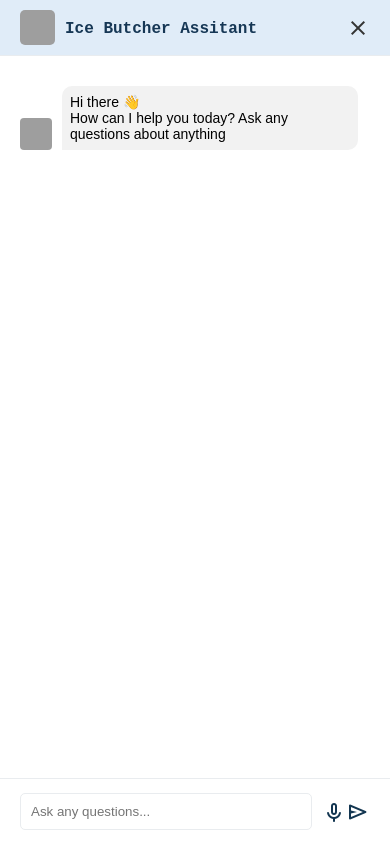
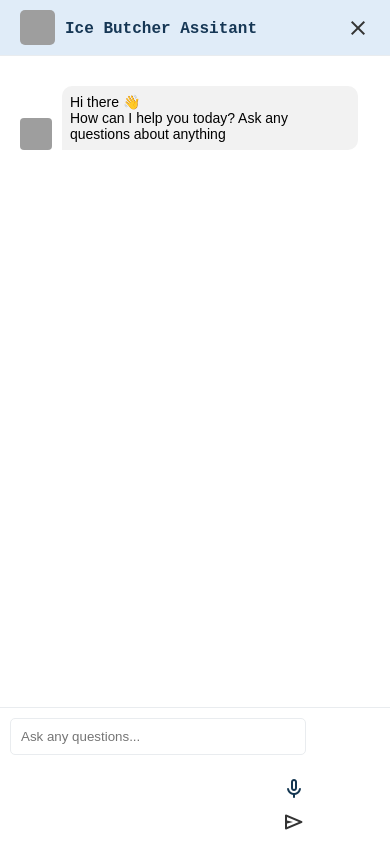
Before and after one commit to FasihAhmedRaza/Ice--chatbot--, a plain HTML site: page index.html in a window 390 px wide. Both pictures are taken after a click on the button 349 px from the left and 803 px from the top of the page. Drawn offline with nearby package versions, Linux system fonts and the light colour scheme; grey boxes are pictures that could not be loaded.

Commit message:
Update index.html

```diff
--- a/index.html
+++ b/index.html
@@ -241,26 +241,6 @@
 
 
 
-    .chat-input {
-      display: flex;
-      align-items: center;
-      padding: 10px 20px;
-      border-top: 1px solid #e9ecef;
-    }
-
-    .chat-input input {
-      flex: 1;
-      padding: 10px;
-      border: 1x solid #133651;
-      border-radius: 5px;
-      margin-right: 10px;
-    }
-
-    .chat-input .send-btn {
-      cursor: pointer;
-      font-size: 2.0 rem;
-      color: #133651;
-    }
     .chat-input .send-btn:hover{
       color: #3bb4ec;
     }
@@ -341,6 +321,27 @@
       text-align: center;
 
     }
+
+    .chat-input {
+        padding: 10px;
+        border-top: 1px solid #e9ecef;
+      }
+
+      .chat-input .input-container {
+        flex-direction: column;
+        align-items: stretch;
+        width: 80%;
+      }
+
+      .chat-input input {
+        margin-right: 0;
+        margin-bottom: 10px;
+      }
+
+      .chat-input .send-btn,
+      .chat-input .voice-btn {
+        align-self: flex-end;
+      }
 
     }
     .external-link{
```
